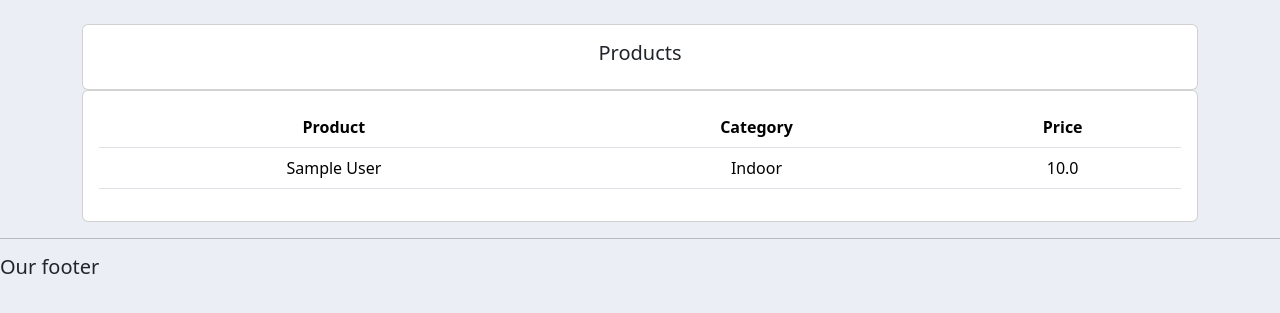
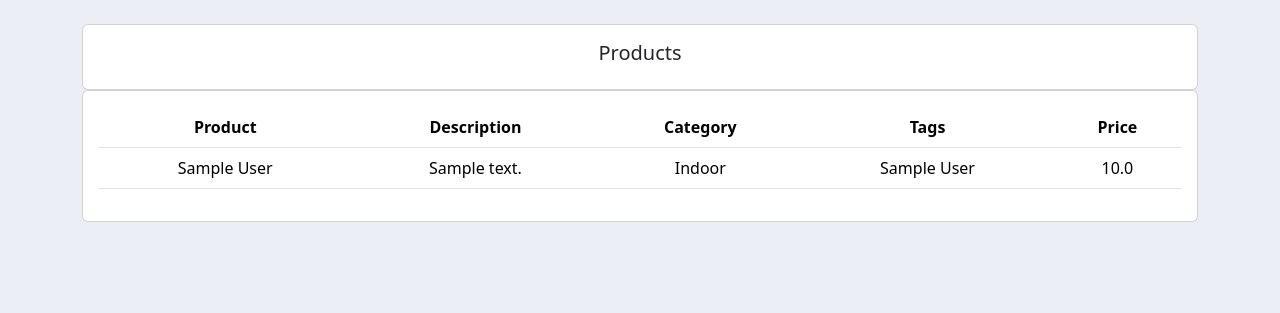
Before and after one commit to Lyndholm/django-crm, a Django app: page /products/ in a window 1280 px wide. Shown: the part 66-379 px from the top of the page. Run offline with Django 4.2, Linux system fonts and the light colour scheme; a user stored in the database is signed in; tables that the repository leaves empty hold one stand-in row (values such as "Sample post").

Commit message:
Remove footer and display extra products fields

```diff
--- a/crm/accounts/templates/main.html
+++ b/crm/accounts/templates/main.html
@@ -19,9 +19,6 @@
 
     {% endblock %}
 
-    <hr>
-    <h5>Our footer</h5>
-
     <script src="https://cdn.jsdelivr.net/npm/@popperjs/core@2.11.7/dist/umd/popper.min.js"
         integrity="sha384-zYPOMqeu1DAVkHiLqWBUTcbYfZ8osu1Nd6Z89ify25QV9guujx43ITvfi12/QExE"
         crossorigin="anonymous"></script>
--- a/crm/accounts/templates/products.html
+++ b/crm/accounts/templates/products.html
@@ -14,14 +14,18 @@
                 <table class="table">
                     <tr>
                         <th>Product</th>
+                        <th>Description</th>
                         <th>Category</th>
+                        <th>Tags</th>
                         <th>Price</th>
                     </tr>
 
                     {% for product in products %}
                         <tr>
                             <td>{{product.name}}</td>
+                            <td>{{product.description|default_if_none:'Not provided'}}</td>
                             <td>{{product.category}}</td>
+                            <td>{{product.tags.all|join:", "}}</td>
                             <td>{{product.price}}</td>
                         </tr>
                         {% endfor %}
```
